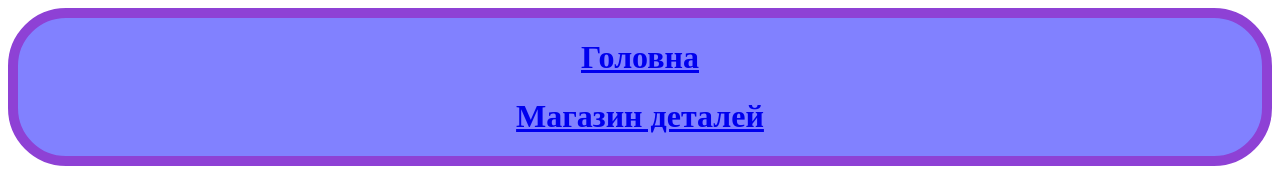
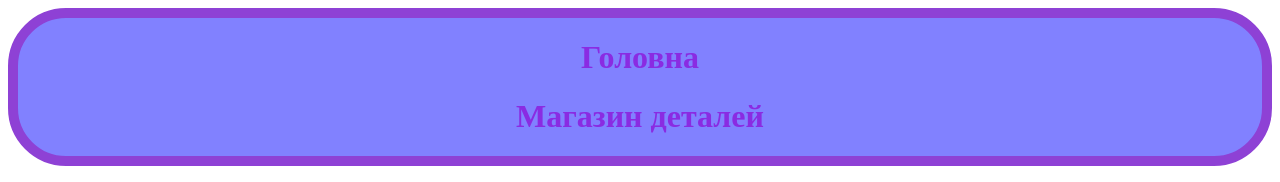
Before and after one commit to nazarkonon/final, a plain HTML site: page tr1.html in a window 1280 px wide. Shown: the top 182 px of the page. Drawn offline with Linux system fonts and the light colour scheme.

Commit message:
Update tr1.html

```diff
--- a/tr1.html
+++ b/tr1.html
@@ -54,8 +54,14 @@ header{
      border-radius: 58px;
 }
 .buttons:hover{
-    color: rgb(6, 209, 245);
+    color:#FFF200 ;
     background-color: rgb(151, 44, 103);
+    transition: 5s linear;
+
+}
+    .buttons{
+    text-decoration: none;
+    color: blueviolet;
 }
 h3{
    text-align: center;
```
